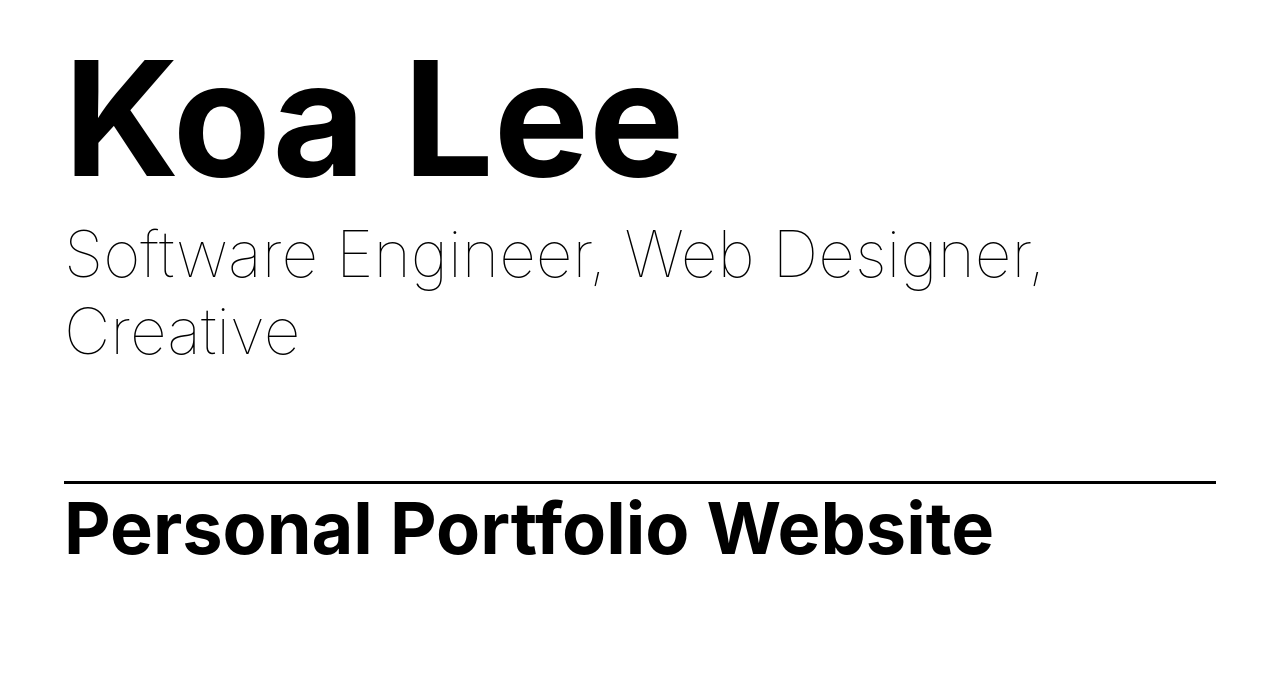
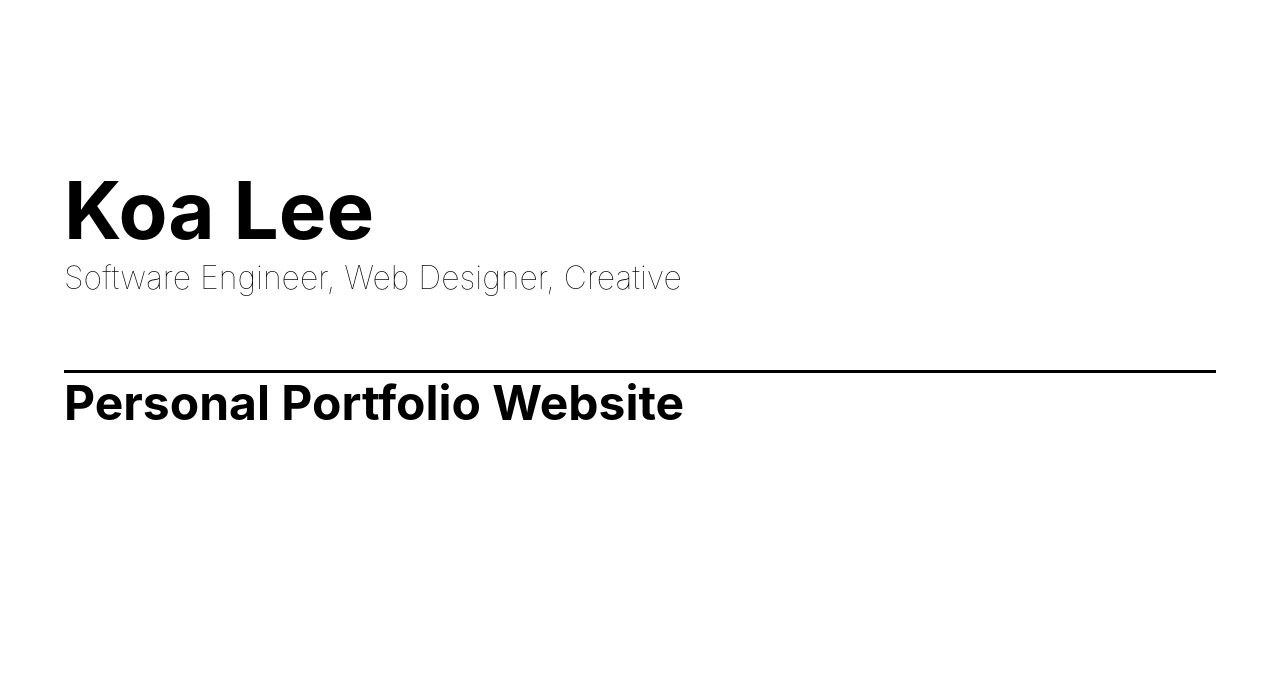
Before and after one commit to Miratari/personal-website, a React (Create React App) app in the folder client/: page / in a window 1280 px wide. Shown: the part 104-800 px from the top of the page. Built offline with nearby package versions, Linux system fonts and the light colour scheme.

Commit message:
better title formatting on horizontal phones

```diff
--- a/client/src/App.css
+++ b/client/src/App.css
@@ -10,6 +10,8 @@ html {
   --static-shadow: 0rem 0rem 0px var(--shadow-color);
   --line-width: 3px;
   background-color: var(--background-color);
+  display: grid;
+  justify-content: center;
 }
 
 * {
@@ -45,6 +47,7 @@ p {
                        "footer";
   margin: 5vw;
   gap: 5rem;
+  max-width: 90rem;
 }
 @media (min-width: 45em) {
   #page {
@@ -98,10 +101,13 @@ section .section-content {
 
 #header {
   border-width: 0px;
+  min-height: 30rem;
   height: calc(100vh - 10vw);
   height: calc(100svh - 10vw);
   display: flex;
   flex-direction: column;
+  /* position: sticky;
+  top: -30vh; */
 }
 
 #header .title-text {
@@ -127,17 +133,11 @@ section .section-content {
 @media (min-width: 45em) {
   #header {
     justify-content: center;
-  }
-  #header .title-text {
-    font-size: 10rem;
+    min-height: 0px;
   }
   #header .subtitle-text {
-    font-size: 4rem;
-    padding-bottom: 7rem;
-    flex-grow: 0;
-  }
-  #header .content-text {
-    font-size: 4.5rem;
+    max-height: 7rem;
+    flex-grow: 1;
   }
 }
 
```
